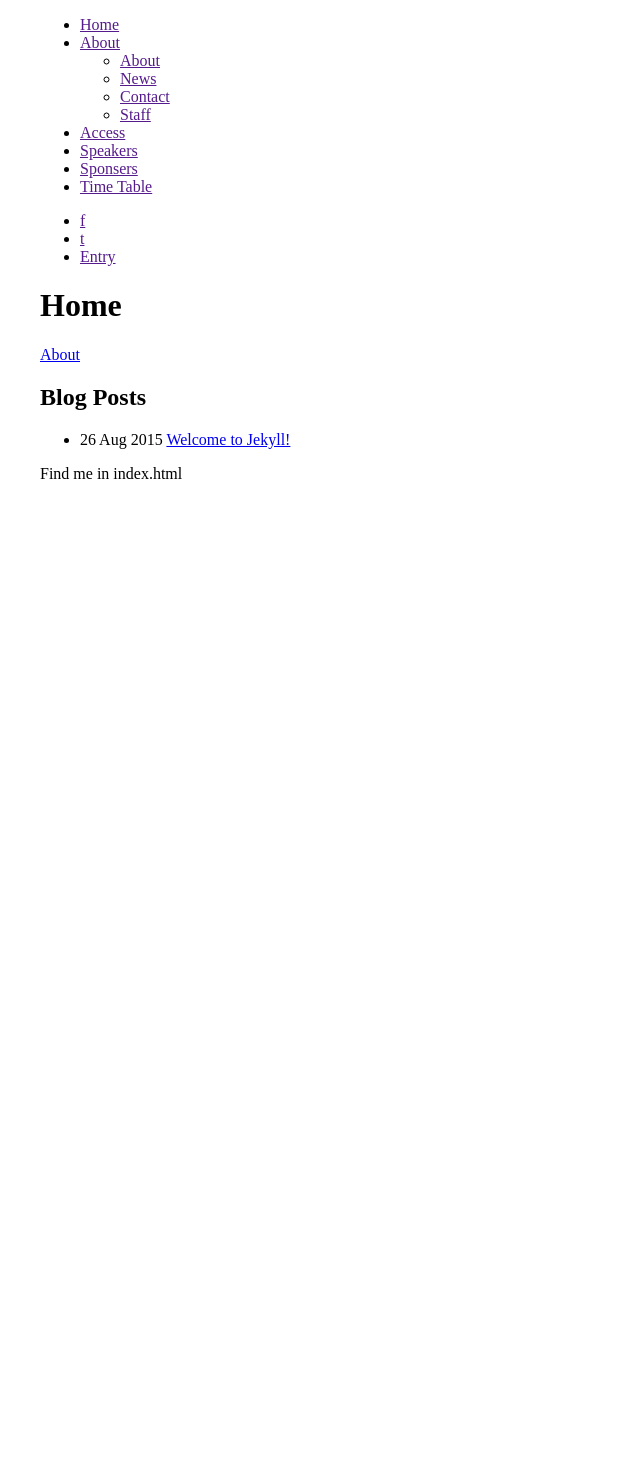
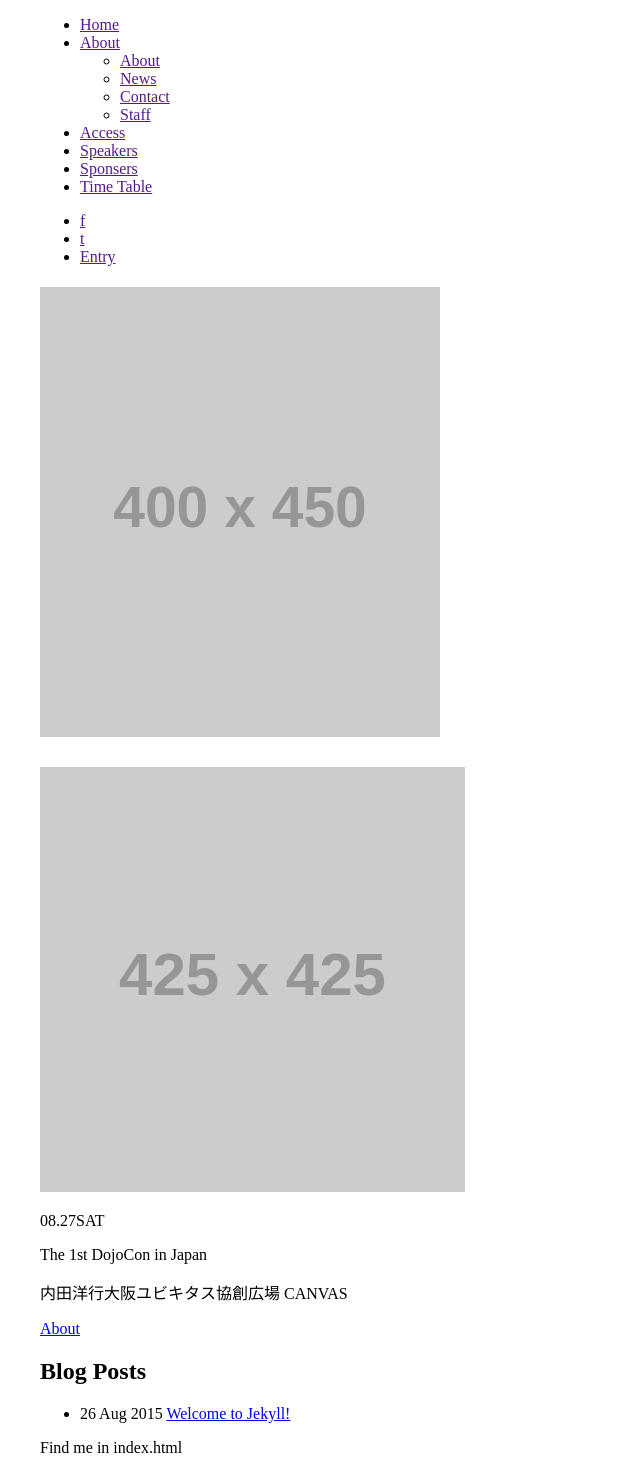
Before and after one commit to dojocon-japan/dojocon2016.coderdojo.jp, a Jekyll site: the page built from index.html, in a window 1280 px wide. Shown: the whole page, without its empty margins (0-640 px from the left). Built offline with Jekyll 4.4.1, drawn with Linux system fonts in a browser that asks for light colours; before the commit the page ends 900 px from its top, so only the background shows below that.

Commit message:
Add hero unit

```diff
--- a/index.html
+++ b/index.html
@@ -2,7 +2,15 @@
 layout: default
 ---
 
-<h1>Home</h1>
+<div class="hero">
+	<h1 class="logo"><img src="//placehold.it/400x450.png?text=DojoCon+JAPAN+2016" alt="DojoCon JAPAN 2016 - THE MORE DOJOS, THE MORE COOL CODERS. -"></h1>
+	<div class="taiji-lines"><img src="//placehold.it/425x425.png?text=Taiji+Lines" alt=""></div>
+	<div class="date-venue">
+		<p class="date"><time datetime="2016-08-27 10:30">08.27</time><span class="day">SAT</span></p>
+		<p class="caption">The 1st DojoCon in Japan</p>
+		<p class="venue">内田洋行大阪ユビキタス協創広場 CANVAS</p>
+	</div>
+</div>
 
 <p><a href="{{ site.baseurl }}/about/">About</a></p>
 
```
